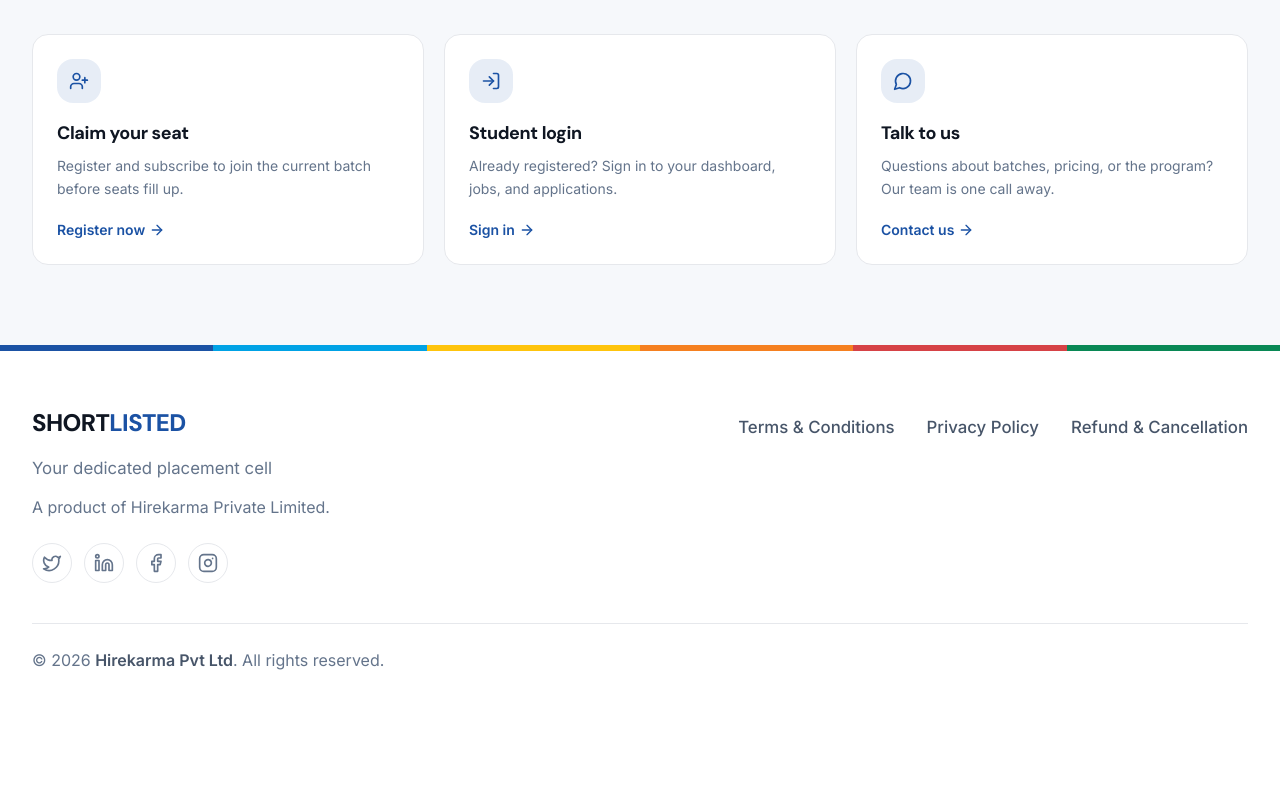
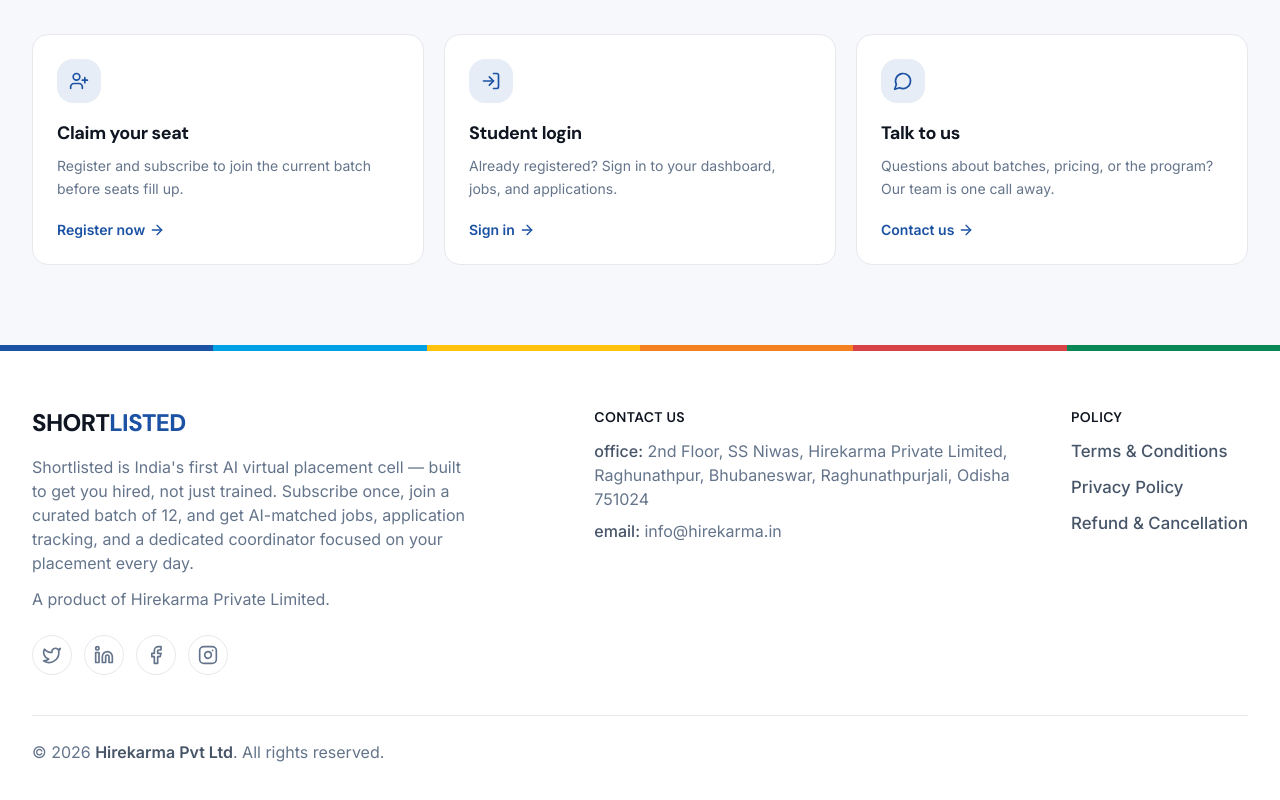
Before and after one commit to HIREKARMA1/shortlisted-ui, a Next.js app: page /about in a window 1280 px wide. Shown: the part 2894-3694 px from the top of the page. Before the commit the page ends 3622 px from the top, so only its background shows below. Built offline with nearby package versions, Linux system fonts and the light colour scheme; no server answers.

Commit message:
enhacned the UI of footer
Signed-off-by: Lkanath Panda <lokanathpanda128@gmail.com>

```diff
--- a/components/layout/Footer.tsx
+++ b/components/layout/Footer.tsx
@@ -1,8 +1,11 @@
 'use client';
 
 import Link from 'next/link';
+import { useEffect, useState } from 'react';
 import { Facebook, Instagram, Linkedin, Twitter } from 'lucide-react';
 import { useTranslation } from '@/lib/i18n/context';
+import { api } from '@/lib/api';
+import { config } from '@/lib/config';
 import { PRIVACY_URL, REFUND_URL, TERMS_URL } from '@/lib/legal-links';
 import { BrandLogo } from './Shell';
 import { BrandStripe } from '@/components/ui/BrandStripe';
@@ -20,19 +23,37 @@
   { href: 'https://instagram.com/hirekarma', label: 'Instagram', icon: Instagram },
 ] as const;
 
+type SiteInfo = {
+  office_address?: string;
+  contact_email?: string;
+  contact_phone?: string;
+};
+
 export function SiteFooter() {
   const { t } = useTranslation();
   const year = new Date().getFullYear();
+  const [siteInfo, setSiteInfo] = useState<SiteInfo | null>(null);
+
+  useEffect(() => {
+    api
+      .getSiteInfo()
+      .then(setSiteInfo)
+      .catch(() => setSiteInfo(null));
+  }, []);
+
+  const officeAddress = siteInfo?.office_address ?? t('landing.footer.officeAddress');
+  const contactEmail = siteInfo?.contact_email ?? config.contact.email;
+  const contactPhone = siteInfo?.contact_phone ?? config.contact.phone;
 
   return (
     <footer className="bg-white">
       <BrandStripe />
       <div className="page-container py-12 sm:py-14">
-        <div className="flex flex-col gap-10 lg:flex-row lg:items-start lg:justify-between">
+        <div className="grid gap-10 lg:grid-cols-[1.2fr_1fr_auto] lg:items-start lg:gap-12">
           <div className="max-w-md">
             <BrandLogo />
-            <p className="mt-4 text-base leading-relaxed text-ink-muted sm:text-[1.05rem]">
-              {t('common.brand.tagline')}
+            <p className="mt-4 text-sm leading-relaxed text-ink-muted sm:text-base">
+              {t('landing.footer.description')}
             </p>
             <p className="mt-3 text-sm leading-relaxed text-ink-muted sm:text-base">
               {t('landing.footer.poweredBy')}
@@ -54,8 +75,43 @@
             </div>
           </div>
 
-          <nav aria-label="Legal" className="lg:pt-2">
-            <ul className="flex flex-col gap-3 sm:flex-row sm:flex-wrap sm:gap-x-8 sm:gap-y-3">
+          <div className="space-y-2 text-sm leading-relaxed text-ink-muted sm:text-base">
+            <h3 className="mb-3 text-sm font-semibold uppercase tracking-wide text-ink-primary">
+              {t('landing.footer.contactTitle')}
+            </h3>
+
+            <p>
+              <span className="font-medium text-ink-secondary">{t('landing.footer.officeLabel')}:</span>{' '}
+              {officeAddress}
+            </p>
+
+            {contactEmail && (
+              <p>
+                <span className="font-medium text-ink-secondary">{t('landing.footer.emailLabel')}:</span>{' '}
+                <a href={`mailto:${contactEmail}`} className="transition hover:text-brand-blue">
+                  {contactEmail}
+                </a>
+              </p>
+            )}
+
+            {contactPhone && (
+              <p>
+                <span className="font-medium text-ink-secondary">{t('landing.footer.contactLabel')}:</span>{' '}
+                <a
+                  href={`tel:${contactPhone.replace(/\s/g, '')}`}
+                  className="transition hover:text-brand-blue"
+                >
+                  {contactPhone}
+                </a>
+              </p>
+            )}
+          </div>
+
+          <nav aria-label="Legal">
+            <h3 className="mb-3 text-sm font-semibold uppercase tracking-wide text-ink-primary">
+              {t('landing.footer.policyTitle')}
+            </h3>
+            <ul className="flex flex-col gap-3 sm:flex-row sm:flex-wrap sm:gap-x-8 sm:gap-y-3 lg:flex-col">
               {LEGAL_LINKS.map((item) => (
                 <li key={item.href}>
                   <Link
--- a/content/en/landing.json
+++ b/content/en/landing.json
@@ -235,6 +235,13 @@
     "poweredBy": "A product of Hirekarma Private Limited.",
     "companyName": "Hirekarma Pvt Ltd",
     "rights": "All rights reserved.",
+    "contactTitle": "Contact us",
+    "policyTitle": "Policy",
+    "description": "Shortlisted is India's first AI virtual placement cell — built to get you hired, not just trained. Subscribe once, join a curated batch of 12, and get AI-matched jobs, application tracking, and a dedicated coordinator focused on your placement every day.",
+    "officeLabel": "office",
+    "emailLabel": "email",
+    "contactLabel": "contact",
+    "officeAddress": "2nd Floor, SS Niwas, Hirekarma Private Limited, Raghunathpur, Bhubaneswar, Raghunathpurjali, Odisha 751024",
     "legal": {
       "terms": "Terms & Conditions",
       "privacy": "Privacy Policy",
--- a/content/hi/landing.json
+++ b/content/hi/landing.json
@@ -231,6 +231,13 @@
     "poweredBy": "हायरकर्मा प्राइवेट लिमिटेड का उत्पाद।",
     "companyName": "Hirekarma Pvt Ltd",
     "rights": "सर्वाधिकार सुरक्षित।",
+    "contactTitle": "संपर्क करें",
+    "policyTitle": "नीति",
+    "description": "शॉर्टलिस्टेड भारत का पहला AI वर्चुअल प्लेसमेंट सेल है — केवल प्रशिक्षण नहीं, नौकरी दिलाने के लिए बनाया गया। एक बार सब्सक्राइब करें, 12 छात्रों के बैच में शामिल हों, और AI-मैच की गई नौकरियां, आवेदन ट्रैकिंग और समर्पित कोऑर्डिनेटर पाएं।",
+    "officeLabel": "office",
+    "emailLabel": "email",
+    "contactLabel": "contact",
+    "officeAddress": "2nd Floor, SS Niwas, Hirekarma Private Limited, Raghunathpur, Bhubaneswar, Raghunathpurjali, Odisha 751024",
     "legal": {
       "terms": "नियम और शर्तें",
       "privacy": "गोपनीयता नीति",
--- a/content/or/landing.json
+++ b/content/or/landing.json
@@ -231,6 +231,13 @@
     "poweredBy": "ହାଏରକର୍ମା ପ୍ରାଇଭେଟ ଲିମିଟେଡର ଉତ୍ପାଦ।",
     "companyName": "Hirekarma Pvt Ltd",
     "rights": "ସର୍ବସ୍ୱାଧୀନ ସଂରକ୍ଷିତ।",
+    "contactTitle": "ଆମ ସହିତ ଯୋଗାଯୋଗ",
+    "policyTitle": "ନୀତି",
+    "description": "ଶର୍ଟଲିଷ୍ଟେଡ୍ ଭାରତର ପ୍ରଥମ AI ଭର୍ଚୁଆଲ୍ ପ୍ଲେସମେଣ୍ଟ ସେଲ୍ — କେବଳ ପ୍ରଶିକ୍ଷଣ ନୁହେଁ, ଚାକିରି ପାଇଁ ତିଆରି। ଥରେ ସବସ୍କ୍ରାଇବ୍ କରନ୍ତୁ, 12 ଛାତ୍ରଙ୍କ ବ୍ୟାଚ୍ରେ ଯୋଗ ଦିଅନ୍ତୁ, ଏବଂ AI-ମ୍ୟାଚ୍ ଚାକିରି, ଆବେଦନ ଟ୍ରାକିଂ ଏବଂ ସମର୍ପିତ କୋଅର୍ଡିନେଟର୍ ପାଆନ୍ତୁ।",
+    "officeLabel": "office",
+    "emailLabel": "email",
+    "contactLabel": "contact",
+    "officeAddress": "2nd Floor, SS Niwas, Hirekarma Private Limited, Raghunathpur, Bhubaneswar, Raghunathpurjali, Odisha 751024",
     "legal": {
       "terms": "ନିୟମ ଏବଂ ସର୍ତ୍ତାବଳୀ",
       "privacy": "ଗୋପନୀୟତା ନୀତି",
--- a/lib/api.ts
+++ b/lib/api.ts
@@ -64,6 +64,15 @@
   async getActiveBatch() {
     const res = await this.client.get('/public/batches/active');
     return res.data;
+  }
+
+  async getSiteInfo() {
+    const res = await this.client.get('/public/site-info');
+    return res.data as {
+      office_address?: string;
+      contact_email?: string;
+      contact_phone?: string;
+    };
   }
 
   async getTestimonials() {
--- a/lib/config.ts
+++ b/lib/config.ts
@@ -18,6 +18,6 @@
   contact: {
     whatsapp: process.env.NEXT_PUBLIC_WHATSAPP_NUMBER ?? '',
     phone: process.env.NEXT_PUBLIC_PHONE_NUMBER ?? '',
-    email: process.env.NEXT_PUBLIC_SUPPORT_EMAIL ?? 'support@shortlisted.hirekarma.in',
+    email: process.env.NEXT_PUBLIC_SUPPORT_EMAIL ?? 'info@hirekarma.in',
   },
 } as const;
```
